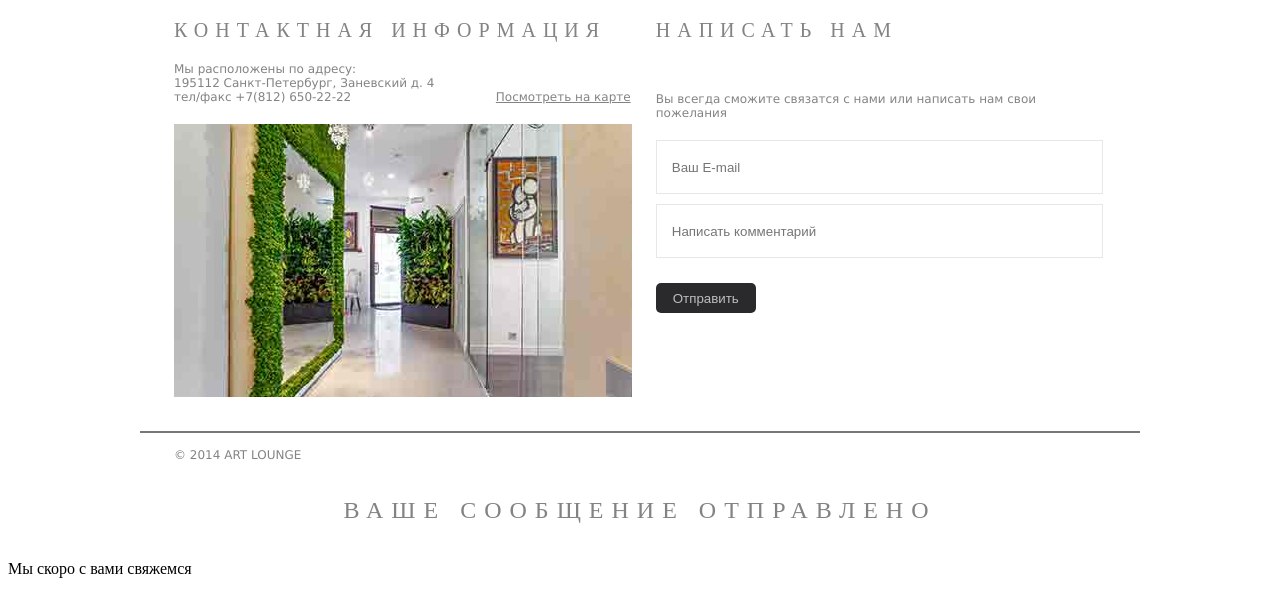
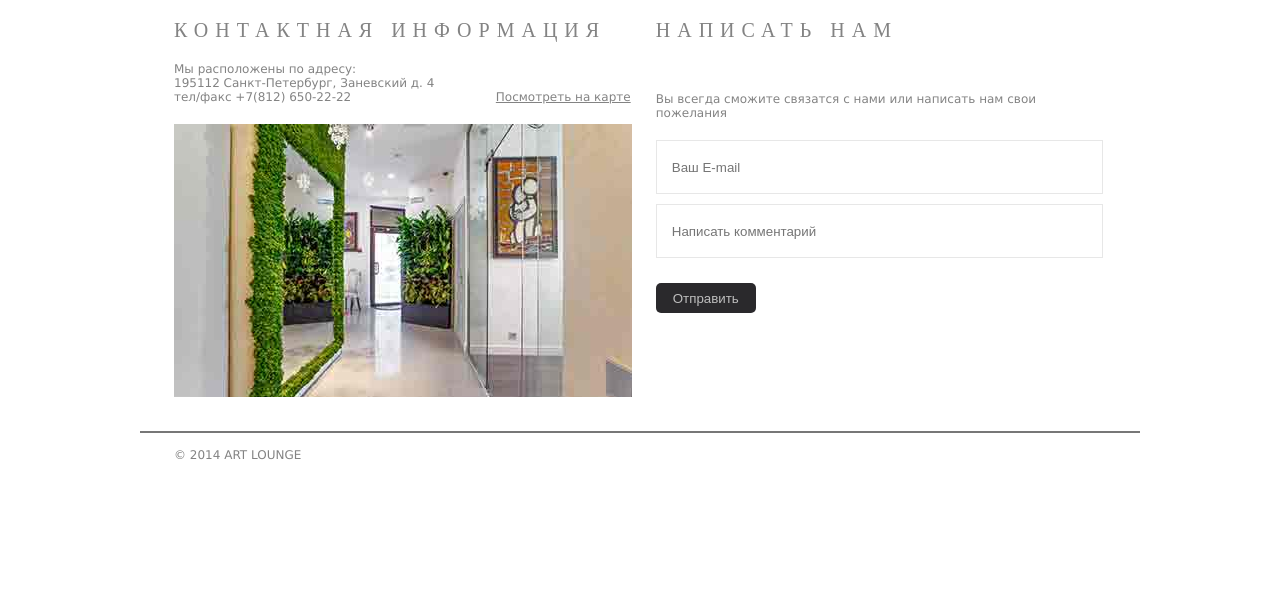
Before and after one commit to alifanov/artlounge, a Django app: page / in a window 1280 px wide. Shown: the part 2287-2881 px from the top of the page. After the commit the page ends 2747 px from the top, so only its background shows below. Run offline with Django 3.2, Linux system fonts and the light colour scheme; some libraries are stand-ins or nearby versions.

```diff
--- a/static/js/common.js
+++ b/static/js/common.js
@@ -17,7 +17,7 @@ $(function(){
             }, 3000);
         }
         if($("#id_email").val() != '' && $("#id_comment").val() != ''){
-            $(".message-send-modal").fancybox('show');
+            $(".message-send-modal").fancybox('open');
         }
         return false;
     });
--- a/templates/base.html
+++ b/templates/base.html
@@ -170,7 +170,7 @@
         © 2014 ARt Lounge
     </div>
 </div>
-<div class="message-send-modal">
+<div class="message-send-modal" style="display: none;">
     <div class="big-title">Ваше сообщение отправлено</div>
     <p>Мы скоро с вами свяжемся</p>
 </div>
```
